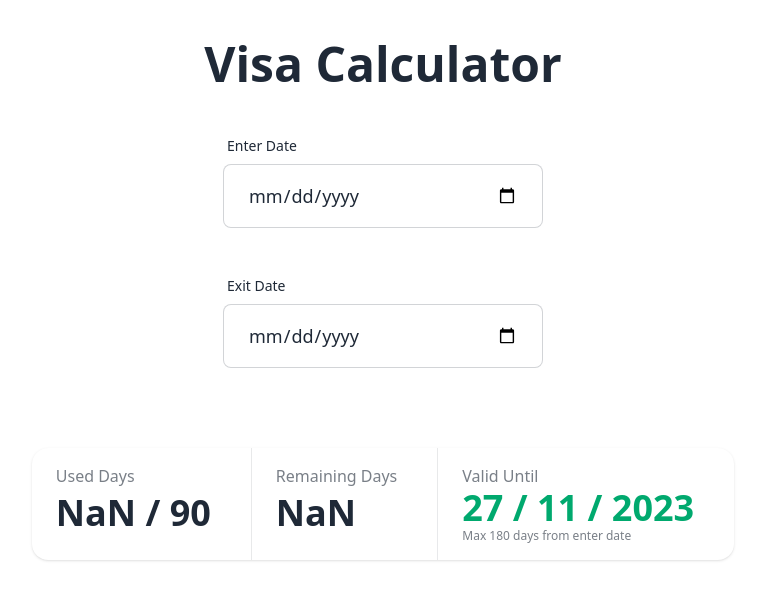
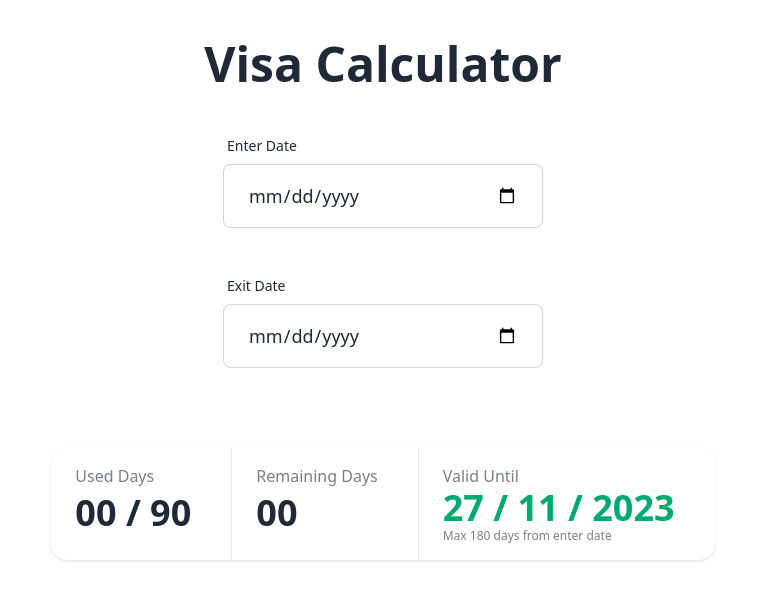
Before and after one commit to webceyhan/nuxt-visa-calculator, a Nuxt app: page / in a window 1280 px wide. Shown: the top 600 px of the page, without its empty margins (257-1022 px from the left). Built offline with nearby package versions, Linux system fonts and the light colour scheme.

Commit message:
add countdown animation for day stats

```diff
--- a/app.vue
+++ b/app.vue
@@ -23,12 +23,13 @@ const {
     <form-control label="Exit Date" type="date" v-model="exitDate" />
 
     <stat-group class="max-md:stats-vertical md:my-10">
-      <stat title="Used Days"> {{ usedDays }} / {{ MAX_DAYS }} </stat>
+      <stat title="Used Days">
+        <countdown :value="usedDays" />
+        / {{ MAX_DAYS }}
+      </stat>
 
       <stat title="Remaining Days">
-        <span :class="{ 'line-through': isExpired }">
-          {{ remainingDays }}
-        </span>
+        <countdown :value="remainingDays" :class="{ 'line-through': isExpired }" />
       </stat>
 
       <stat title="Valid Until">
--- /dev/null
+++ b/components/countdown.vue
@@ -0,0 +1,13 @@
+<script setup lang="ts">
+interface Props {
+  value: number;
+}
+
+defineProps<Props>();
+</script>
+
+<template>
+  <span class="countdown">
+    <span :style="{ '--value': value }" />
+  </span>
+</template>
```
